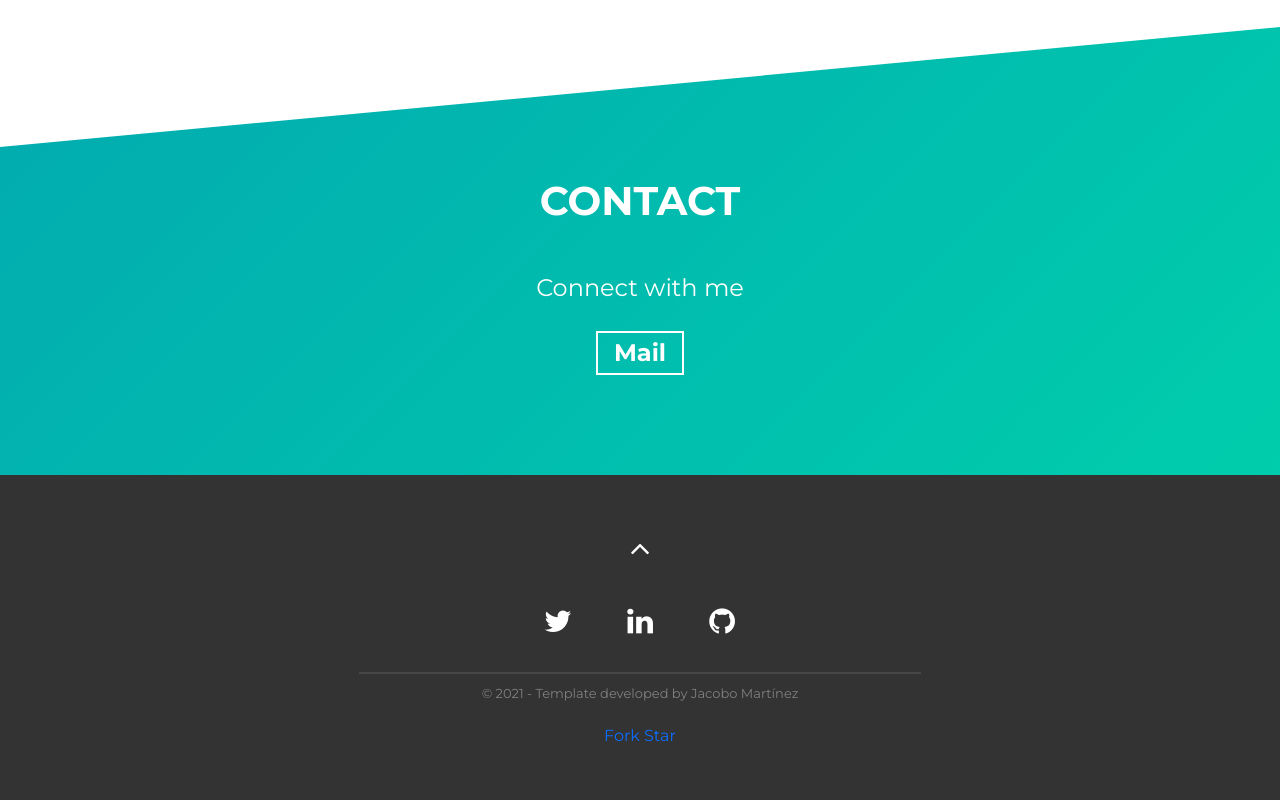
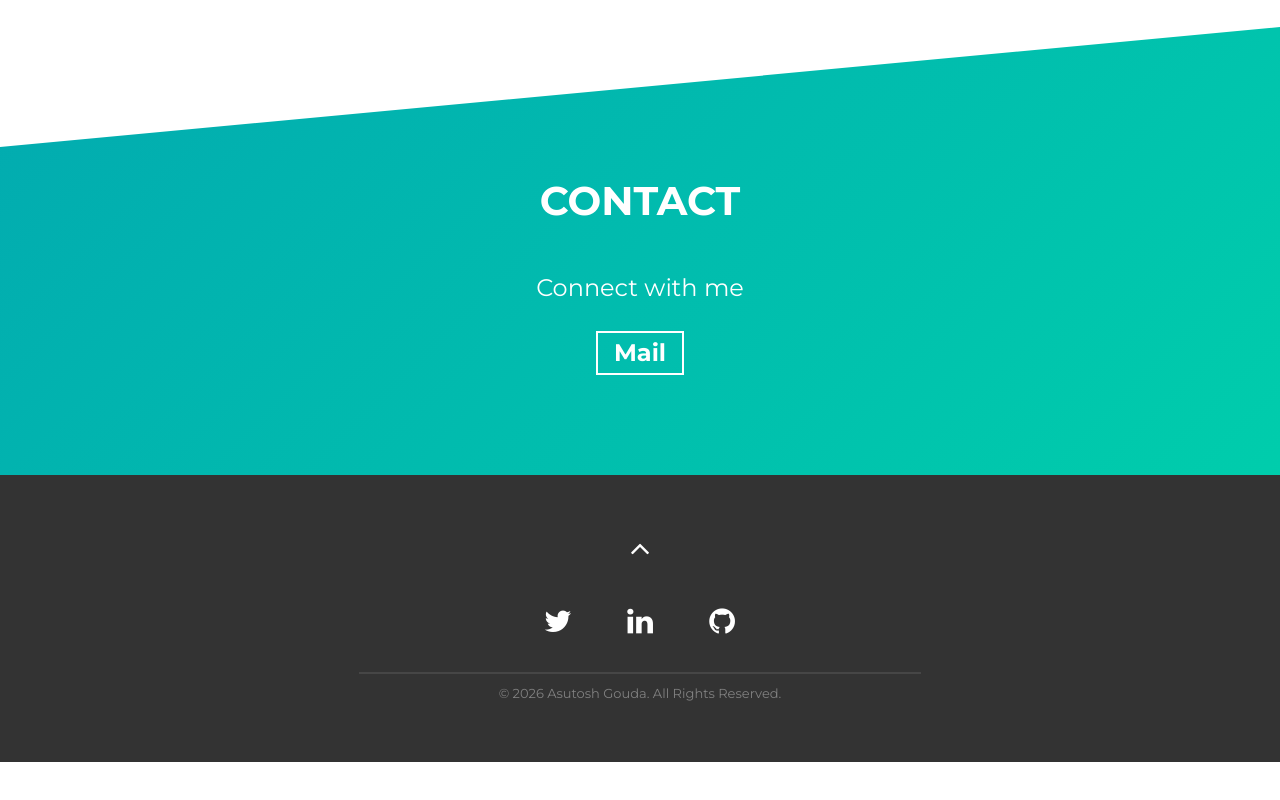
Before and after one commit to AsutoshGouda/Besant-tech-developer-portfolio-assgn-03-, a website built with Parcel: page src/index.html in a window 1280 px wide. Shown: the part 2387-3187 px from the top of the page. After the commit the page ends 3149 px from the top, so only its background shows below. Built offline with nearby package versions, Linux system fonts and the light colour scheme.

Commit message:
Remove preclone-tags

```diff
--- a/src/index.html
+++ b/src/index.html
@@ -256,34 +256,7 @@
 
         <!-- Notice: if you want to give me some credit, it will be huge for me! if not, put your data on it -->
         <p class="footer__text">
-          © 2021 - Template developed by
-          <a rel="noreferrer" href="https://github.com/cobiwave" target="_blank"
-            >Jacobo Martínez</a
-          >
-        </p>
-
-        <!-- TO DO: remove this entire paragraph once you finish your portfolio -->
-        <p class="mt-3 pt-3">
-          <a
-            rel="noreferrer"
-            class="github-button"
-            href="https://github.com/cobiwave/simplefolio/fork"
-            data-icon="octicon-repo-forked"
-            data-size="large"
-            data-show-count="true"
-            aria-label="Fork ntkme/github-buttons on GitHub"
-            >Fork</a
-          >
-          <a
-            rel="noreferrer"
-            class="github-button"
-            href="https://github.com/cobiwave/simplefolio"
-            data-icon="octicon-star"
-            data-size="large"
-            data-show-count="true"
-            aria-label="Star cobiwave/simplefolio on GitHub"
-            >Star</a
-          >
+          &copy; 2026 Asutosh Gouda. All Rights Reserved.
         </p>
       </div>
     </footer>
```
